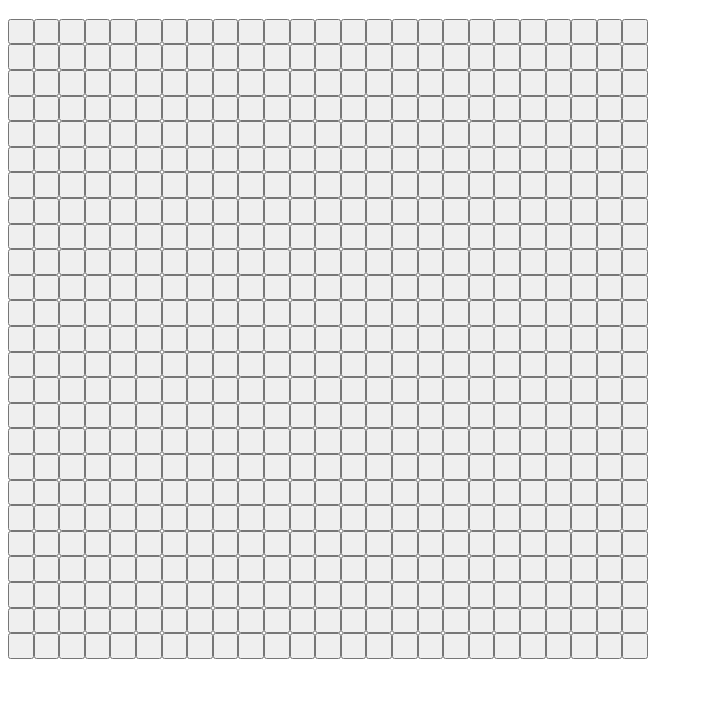
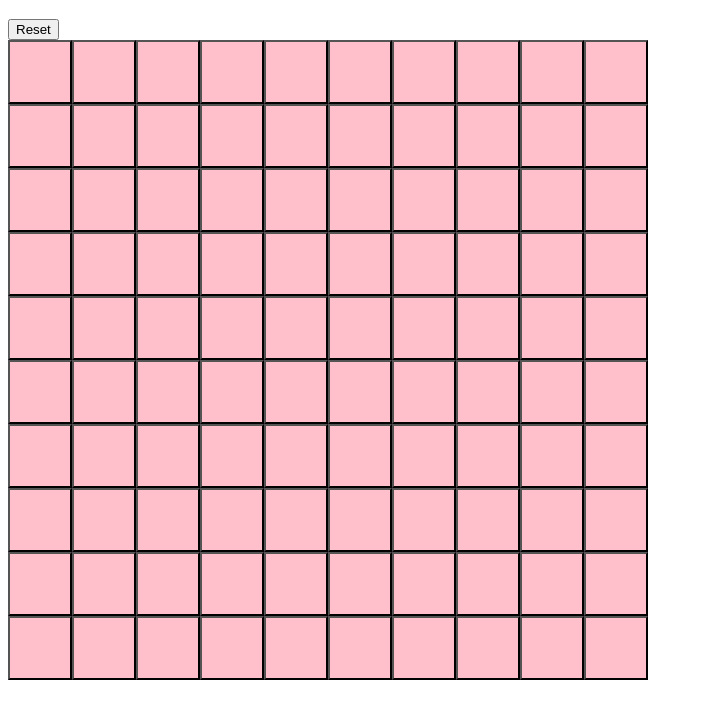
Before and after one commit to bryh311/minesweeper, a website built with Vite: page index.html in a window 1280 px wide. Shown: the part 61-780 px from the top of the page, without its empty margins (0-703 px from the left). Built offline with nearby package versions, Linux system fonts and the light colour scheme.

Commit message:
Update UI and add reset button

```diff
--- a/src/main.ts
+++ b/src/main.ts
@@ -4,10 +4,5 @@ import { MineSweeper } from "./minesweeper.ts";
 import { init } from "./minesweeper-ui.ts";
 
 const app = document.getElementById("app")!;
-const m = new MineSweeper(25, 25, 60);
-init(m.getWidth(), m.getHeight(), app, m);
-
-// m.check(Math.floor(m.width / 2), Math.floor(m.width / 2));
-// m.printGrid();
-// console.log("========Shown:=========");
-// m.printVisibleGrid();
+const m = new MineSweeper(10, 10, 25);
+init(app, m);
--- a/src/minesweeper-ui.ts
+++ b/src/minesweeper-ui.ts
@@ -1,27 +1,53 @@
 import type { MineSweeper, Point, TileObserver } from "./minesweeper";
 
-export function init(
-  height: number,
-  width: number,
-  root: HTMLElement,
-  game: MineSweeper
-) {
-  buildGrid(height, width, root, game);
-  styleRoot(height, width, root);
+export function init(root: HTMLElement, game: MineSweeper) {
+  buildResetButton(root, game);
+  buildGrid(root, game);
 }
 
-function buildGrid(
-  height: number,
-  width: number,
-  root: HTMLElement,
-  game: MineSweeper
-) {
-  for (let i = 0; i < height; i++) {
-    for (let j = 0; j < width; j++) {
+const bgColor: any = {
+  "0": "white",
+  "1": "silver",
+  "2": "gray",
+  "3": "brown",
+  "4": "maroon",
+  "5": "lightblue",
+  "6": "blue",
+  "7": "violet",
+  "8": "purple",
+  "-1": "red",
+  F: "gold",
+  get(tileVal: string): any {
+    if (tileVal in this) {
+      return this[tileVal];
+    }
+
+    return "pink";
+  },
+};
+
+function buildGrid(root: HTMLElement, game: MineSweeper) {
+  const grid = document.createElement("div");
+  grid.id = "grid";
+  styleRoot(game.getHeight(), game.getWidth(), grid);
+
+  for (let i = 0; i < game.getHeight(); i++) {
+    for (let j = 0; j < game.getWidth(); j++) {
       const button = MineButton.createButton(j, i, game);
-      root.appendChild(button.button);
+      grid.appendChild(button.button);
     }
   }
+
+  root.appendChild(grid);
+}
+
+function buildResetButton(root: HTMLElement, game: MineSweeper) {
+  const htmlButton = document.createElement("button");
+  htmlButton.innerText = "Reset";
+  htmlButton.addEventListener("click", () => {
+    game.reset();
+  });
+  root.appendChild(htmlButton);
 }
 
 function styleRoot(height: number, width: number, root: HTMLElement) {
@@ -45,6 +71,7 @@ class MineButton implements TileObserver {
     this.point = { x: x, y: y };
     this.button.innerText = "";
     this.button.id = `b-${x}-${y}`;
+    this.button.className = "mineButton";
     this.game = game;
 
     this.button.addEventListener("click", (ev: MouseEvent) => {
@@ -67,6 +94,7 @@ class MineButton implements TileObserver {
 
   update(tileType: string) {
     this.button.innerText = tileType;
+    this.button.style.backgroundColor = bgColor.get(tileType);
   }
 
   coords(): Point {
--- a/src/minesweeper.ts
+++ b/src/minesweeper.ts
@@ -52,8 +52,8 @@ class MineGrid {
   }
 
   generateMines(startingPoint: Point) {
-    const xSlack = 3;
-    const ySlack = 3;
+    const xSlack = Math.round(Math.random()) + 1;
+    const ySlack = Math.round(Math.random()) + 1;
 
     for (let i = 0; i < this.numMines; i++) {
       let found = false;
--- a/src/resources/style.css
+++ b/src/resources/style.css
@@ -1,4 +1,8 @@
-#app {
+#grid {
   height: calc(10 * 64px);
   width: calc(10 * 64px);
 }
+
+.mineButton {
+  background-color: pink;
+}
```
